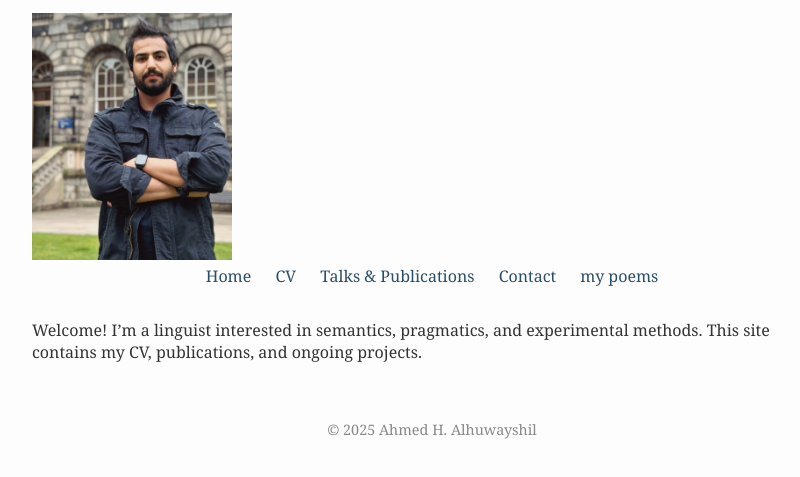
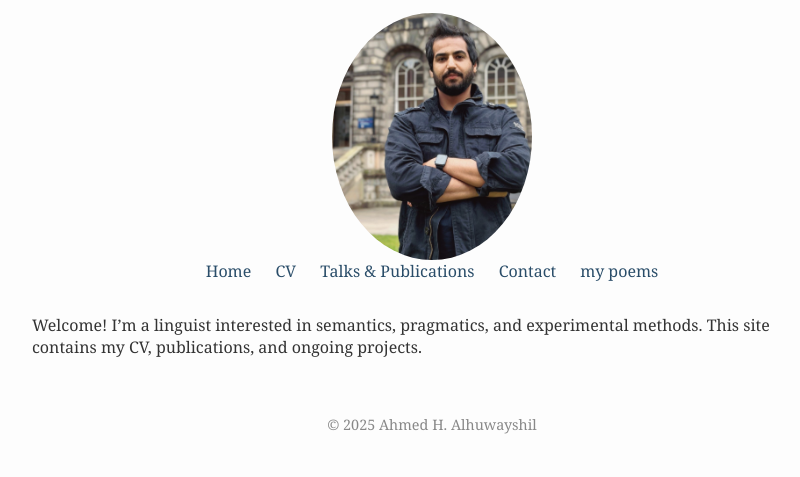
Before and after one commit to aalhuwayshil/aalhuwayshil.github.io, a plain HTML site: page index.html in a window 1280 px wide. Shown: the part 143-620 px from the top of the page, without its empty margins (208-1008 px from the left). Drawn offline with Linux system fonts and the light colour scheme.

Commit message:
Update index.html

```diff
--- a/index.html
+++ b/index.html
@@ -12,7 +12,7 @@
       <h1>Ahmed H. Alhuwayshil</h1>
       <p>PhD researcher in Linguistics</p>
     </header>
-<img src="profile.jpg" alt="My photo" width="200">
+<img src="profile.jpg" alt="My photo" class="profile-pic">
 
     <nav>
       <a href="index.html">Home</a>
```
